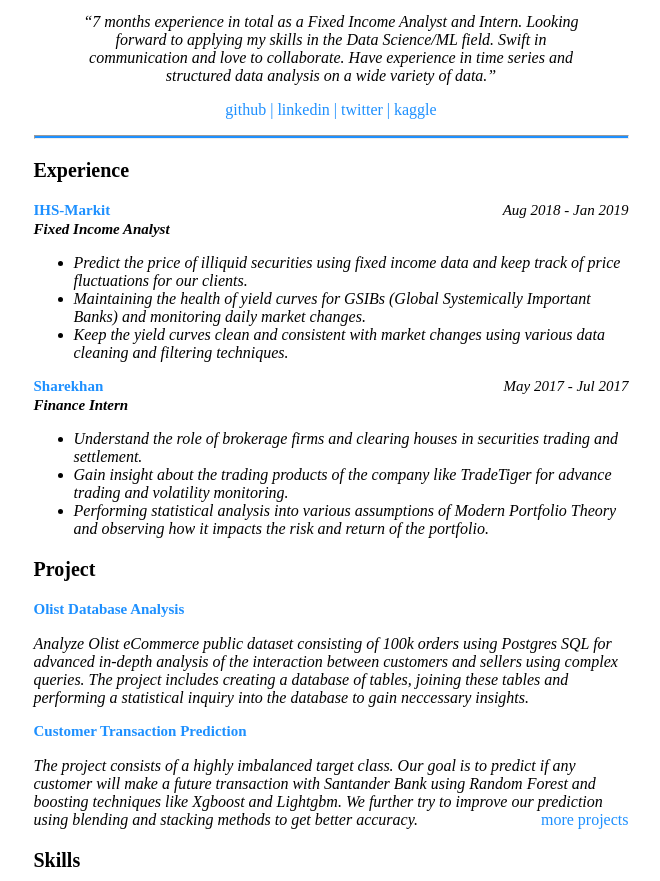
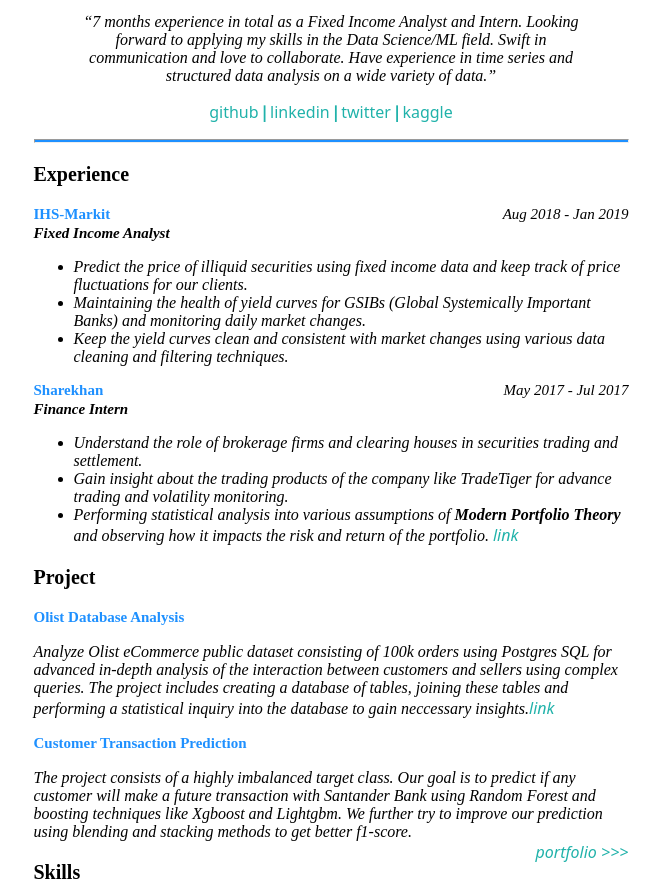
Before and after one commit to nabeel-io/resume-info, a plain HTML site: page index.html in a window 1280 px wide. Shown: the part 84-965 px from the top of the page, without its empty margins (309-969 px from the left). Drawn offline with Linux system fonts and the light colour scheme.

Commit message:
change in fonts

```diff
--- a/index.html
+++ b/index.html
@@ -14,7 +14,7 @@
         /* to centre page on screen*/
         margin-left: auto;
         margin-right: auto;
-        /*background-color: #e3eaa7;*/
+        background-color: white;
     }
 .intro{
     text-align:center;
@@ -26,6 +26,12 @@
 }
 .work-desc{
     font-size:15px;
+}
+
+.social{
+    font-weight:1000;
+    text-align:center;
+    color:lightseagreen;
 }
 
 .skill{
@@ -41,7 +47,9 @@
     height:2px;
 }
 a{
-    color:dodgerblue;
+    font-weight:500;
+    font-family:system-ui;
+    color:lightseagreen;
     text-decoration:none;
 }
 </style>
@@ -56,10 +64,10 @@
     forward to applying my skills in the Data Science/ML field. Swift in communication and love to collaborate.
     Have experience in time series and structured data analysis on a wide variety of data.<span>&#8221;</span></i>
     </blockquote>
-    <p class="intro"><a href="https://github.com/nabeel-io">github</a> |
+    <p class="social"><a href="https://github.com/nabeel-io">github</a> |
     <a href="https://www.linkedin.com/in/nabeel-hasan-08b2a615a/">linkedin</a> |
-                     <a href="https://twitter.com/floopybits">twitter</a> |
-                     <a href="https://www.kaggle.com/floopybits">kaggle</a></p>
+    <a href="https://twitter.com/floopybits">twitter</a>  |
+    <a href="https://www.kaggle.com/floopybits">kaggle</a></p>
     <hr>
     <p class="work"><b>Experience</b></p>
     <p class="work-desc"><span style="float:left;color:dodgerblue"><b>IHS-Markit</b></span>
@@ -83,8 +91,10 @@
                 and settlement.</i></li>
         <li><i>Gain insight about the trading products of the company like TradeTiger for advance
                 trading and volatility monitoring.</i></li>
-        <li><i>Performing statistical analysis into various assumptions of Modern Portfolio Theory and
-                observing how it impacts the risk and return of the portfolio.</i></li>
+        <li><i>Performing statistical analysis into various assumptions of <b>Modern Portfolio Theory</b> and
+                observing how it impacts the risk and return of the portfolio.
+                <a href="https://github.com/nabeel-io/info/blob/main/doc/MPT.pdf">link</a>
+        </i></li>
     </ul>
     <p class="work"><b>Project</b></p>
     <p class="work-desc"><span style="float:left;color:dodgerblue"><b>Olist Database Analysis</b></span></p>
@@ -92,15 +102,16 @@
     <p><i>Analyze Olist eCommerce public dataset consisting of 100k orders using Postgres SQL for advanced in-depth
           analysis of the interaction between customers and sellers using complex queries. The project includes
           creating a database of tables, joining these tables and performing a statistical inquiry into the database
-          to gain neccessary insights.</i>
+          to gain neccessary insights.<a href="https://github.com/nabeel-io/olist_database_analysis">link</a></i>
     </p>
     <p class="work-desc"><span style="float:left;color:dodgerblue"><b>Customer Transaction Prediction</b></span></p>
     <br>
     <p><i>The project consists of a highly imbalanced target class. Our goal is to predict if any customer will make
           a future transaction with Santander Bank using Random Forest and boosting techniques like Xgboost and
           Lightgbm. We further try to improve our prediction using blending and stacking methods to get better
-          accuracy.</i>
-    <span style="float:right;color:dodgerblue">more projects</span>
+          f1-score.</i>
+    <br>
+    <a style="float:right;"><i>portfolio >>></i></a>
     <p class="work"><b>Skills</b></p>
     <p class="skill"><i><b>Python, R, PostgresSQL, Pandas, Data Visualization, scikit-learn,
              Boosting, Keras, Vim, Risk Analysis, Problem Solving, Data Manipulation</i></b></p>
```
